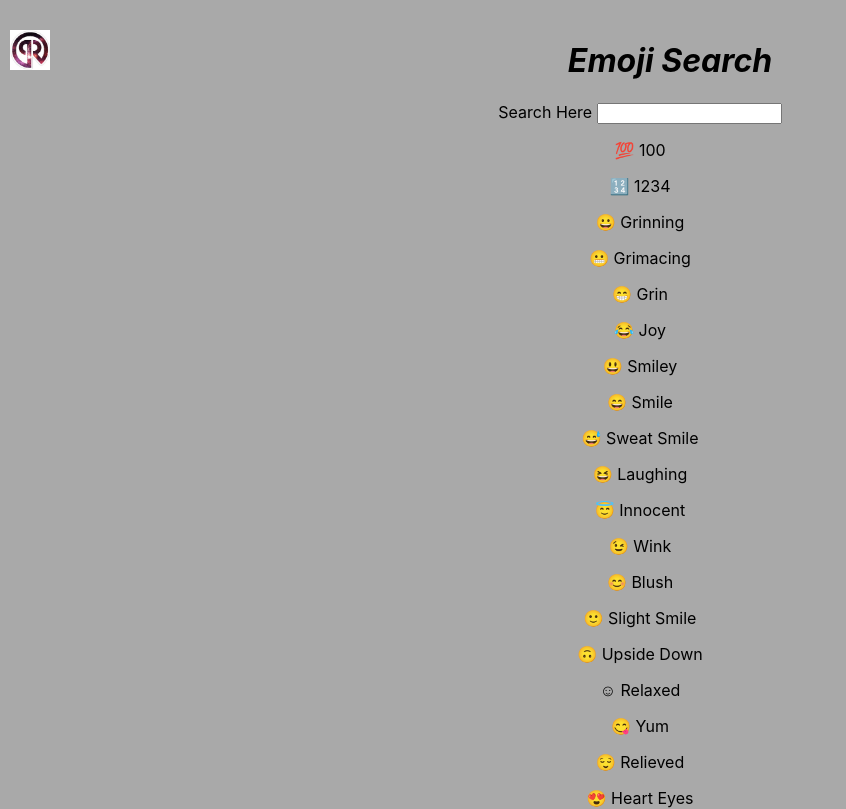
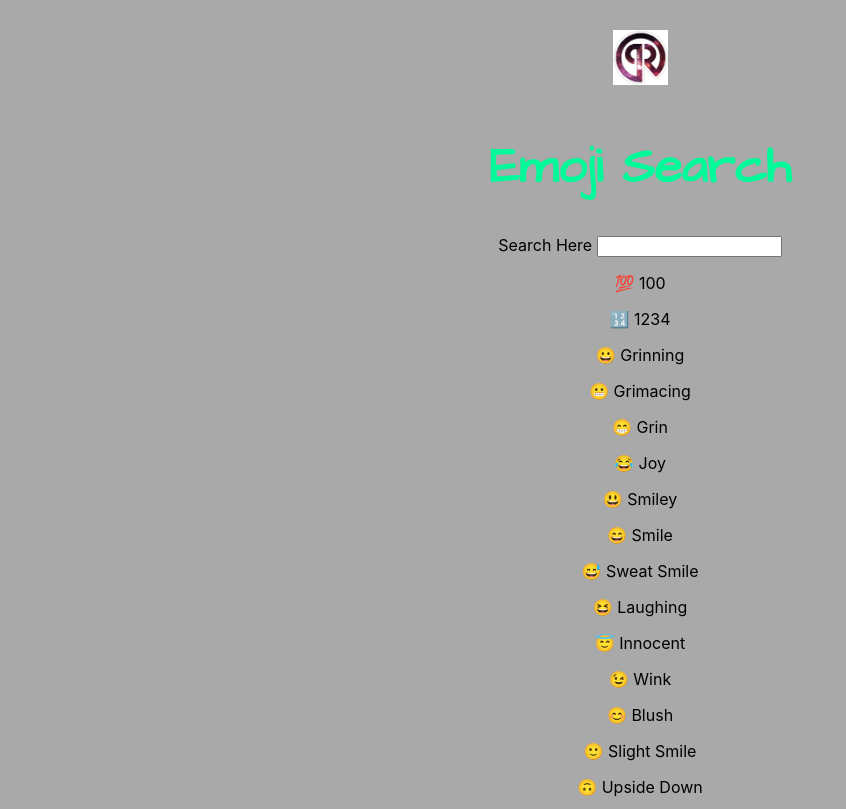
Before and after one commit to onkrr/Emojisearch, a React (Create React App) app: page / in a window 1280 px wide. Shown: the top 809 px of the page, without its empty margins (0-846 px from the left). Built offline with nearby package versions, Linux system fonts and the light colour scheme.

Commit message:
Update Header.css

```diff
--- a/src/Components/Header.css
+++ b/src/Components/Header.css
@@ -1,12 +1,13 @@
 .Header{
-    font-style: italic;
+    text-align: center;
+    font-family: 'Architects Daughter', cursive;
+    font-size: 50px;
+    color: mediumspringgreen;
 }
 
 .image{
-    float: left;
-    width: 40px;
-    height: 40px;
+
+    width: 55px;
+    height: 55px;
     padding: 10px;
-
-
 }
```
